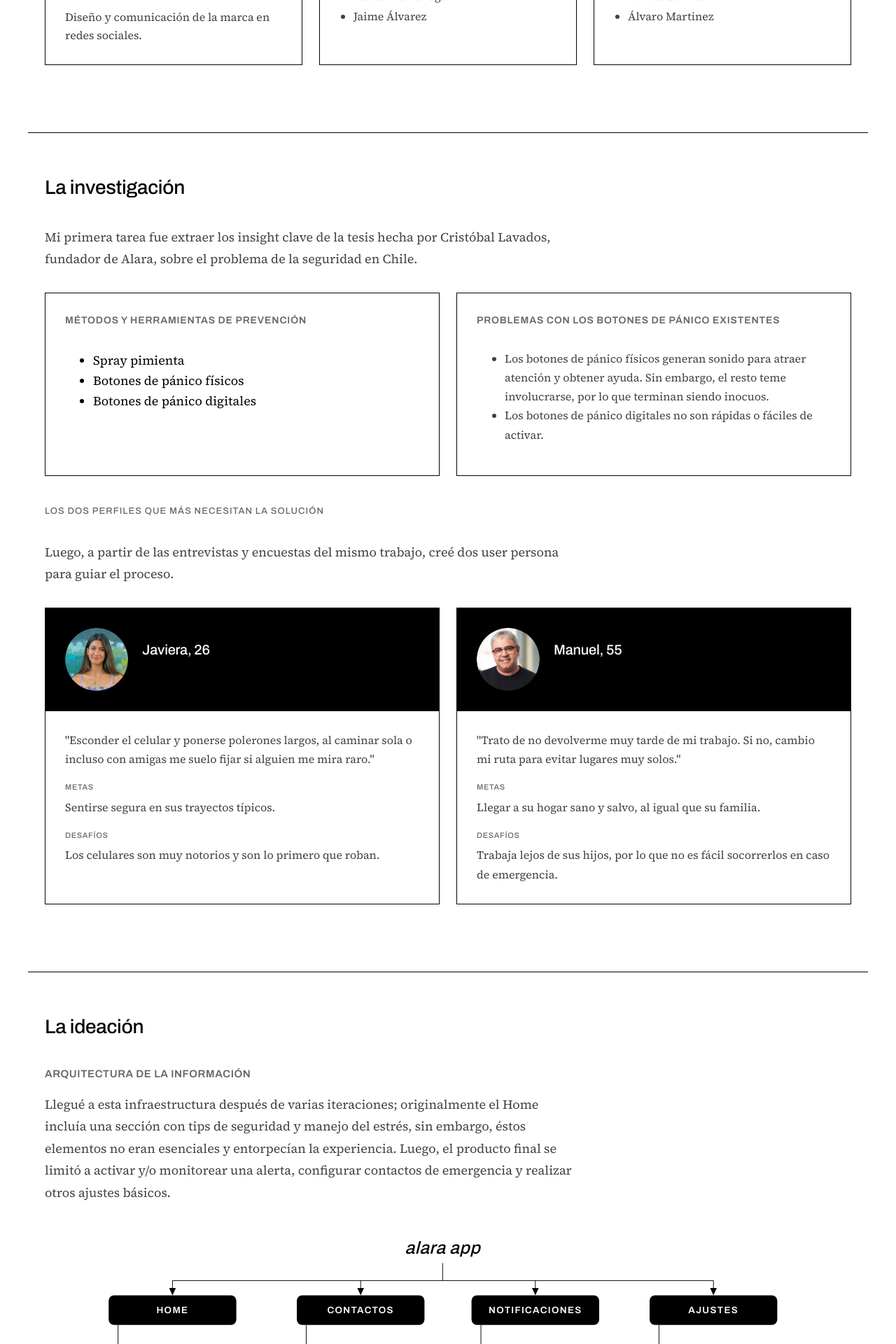
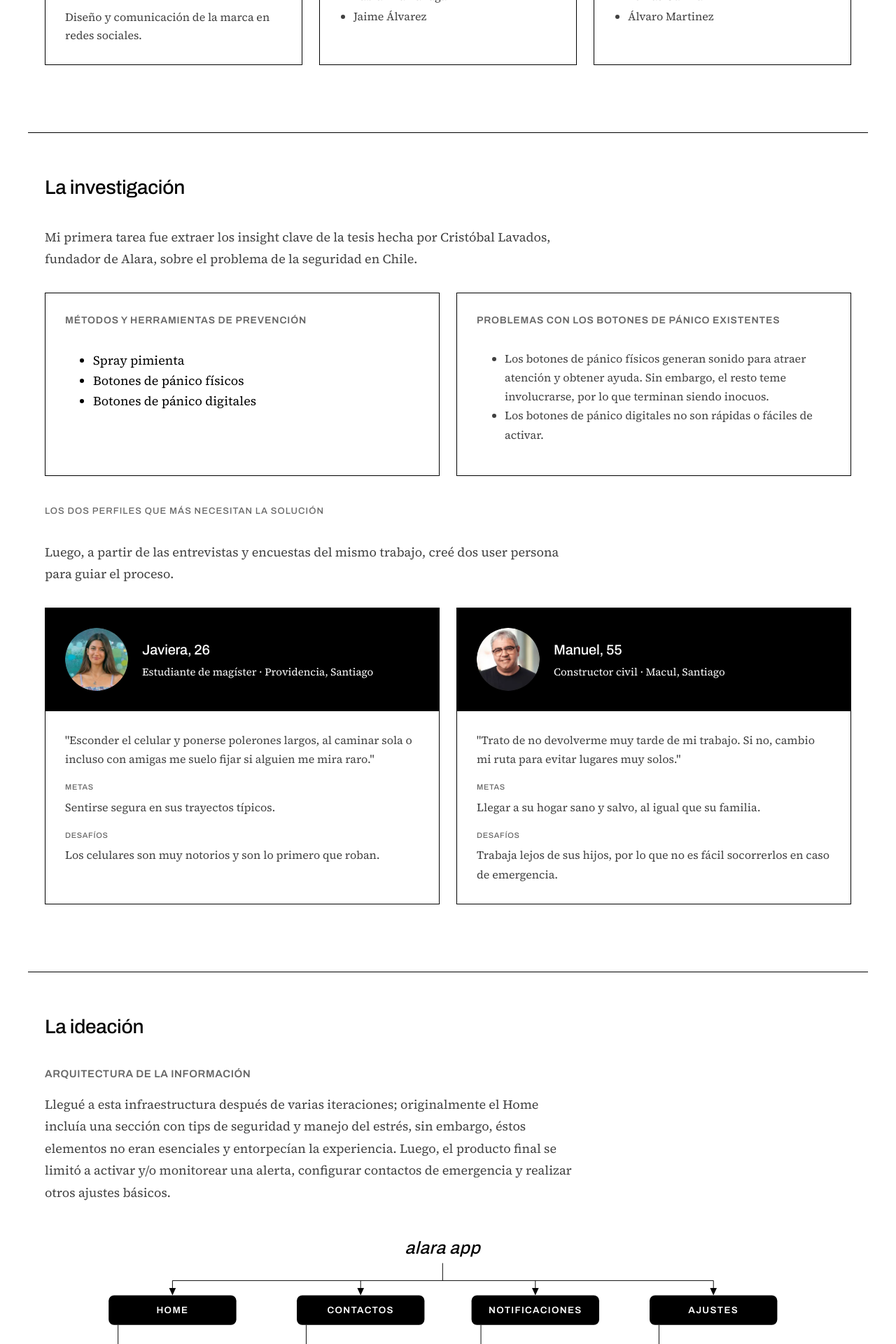
Before and after one commit to cathernandez/cathernandez.github.io, a Jekyll site: the page built from proyectos/alara.html, in a window 1280 px wide. Shown: the part 2449-4369 px from the top of the page at 70% size. Built offline with Jekyll 4.4.1, drawn with Linux system fonts in a browser that asks for light colours.

Commit message:
Texto de profesión de las user personas en blanco
Co-Authored-By: Claude Opus 5.5 <noreply@anthropic.com>
Claude-Session: https://claude.ai/code/session_01UYqgEbCiSSGF4VPAAjuLQ2

```diff
--- a/assets/css/estilos.css
+++ b/assets/css/estilos.css
@@ -261,7 +261,7 @@ p { margin: 0; }
 .persona__foto { width: 140px; height: 140px; border-radius: 50%; object-fit: cover; background: var(--negro); }
 .persona__datos { display: flex; flex-direction: column; gap: 4px; text-align: center; }
 .persona__nombre { font-size: 21px; }
-.persona__dato { font-size: 15px; }
+.persona__dato { font-size: 15px; color: var(--blanco); }
 .persona__detalle { flex: 2 1 420px; min-width: 0; padding: 36px; }
 .persona__cita { font-family: var(--fuente-titulos); font-weight: 500; font-size: 22px; line-height: 1.4; }
 
```
